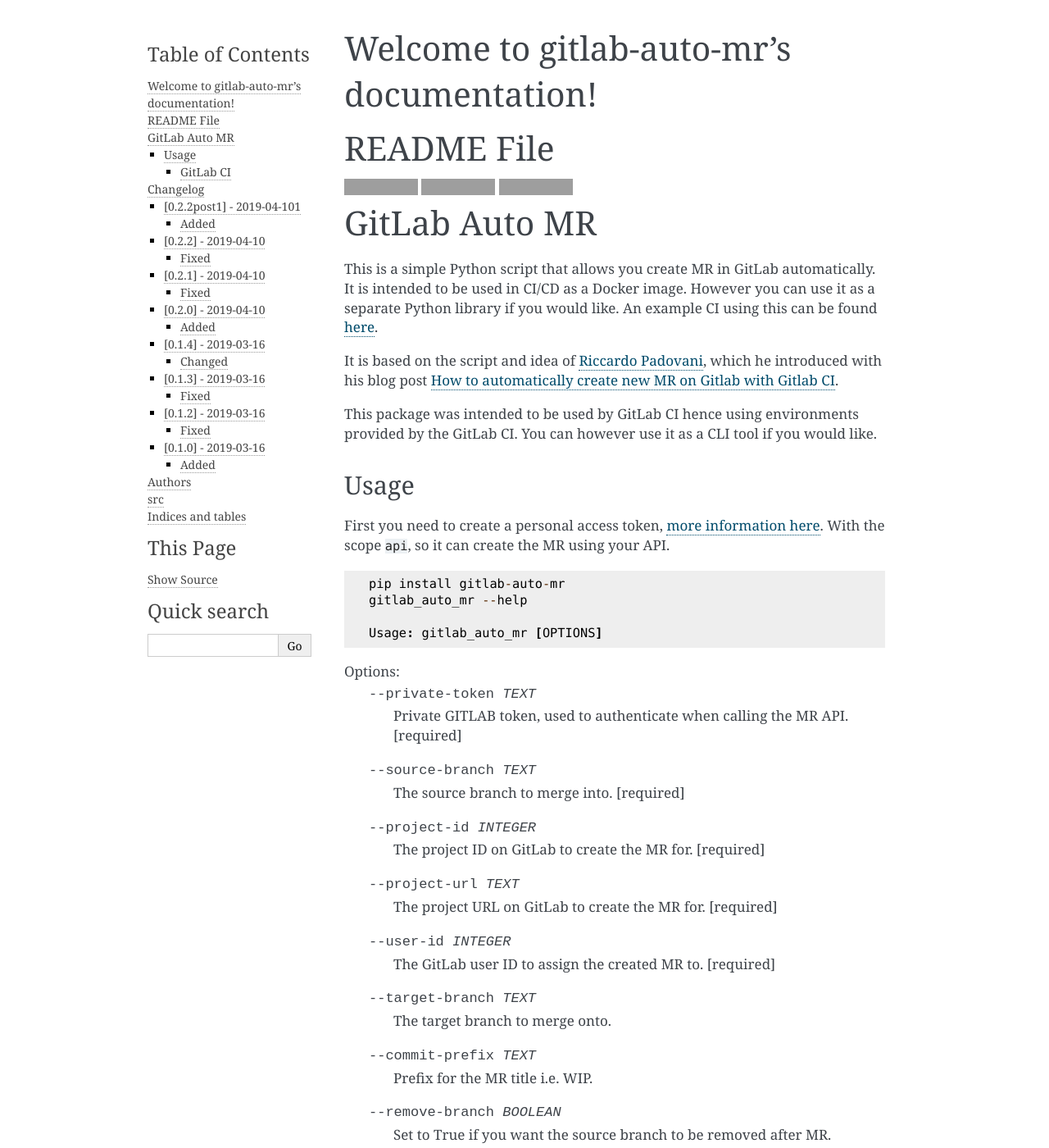
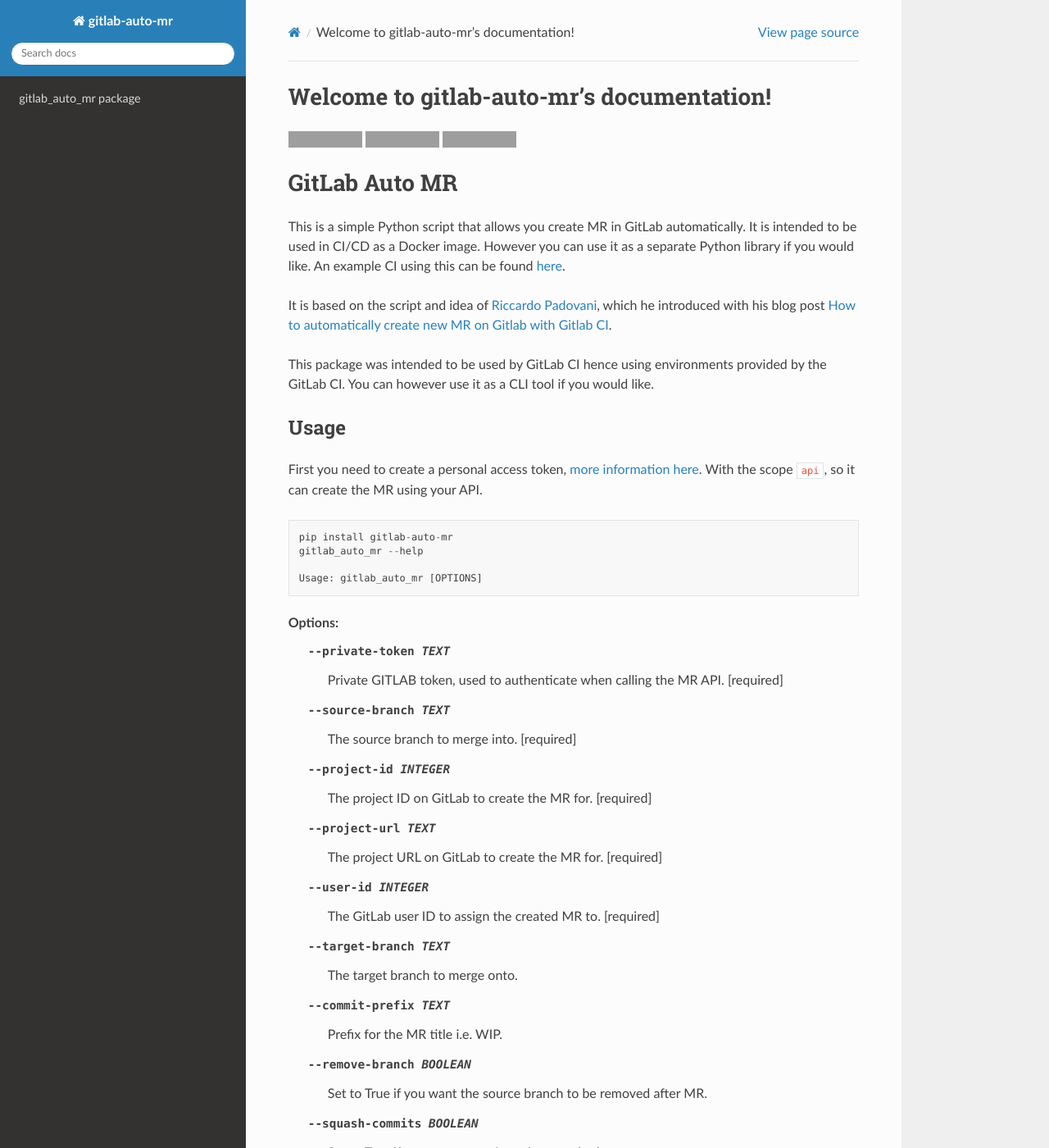
Before and after one commit to hmajid2301/gitlab-auto-mr, a Sphinx documentation site: the page built from docs/source/index.rst, in a window 1280 px wide and 1400 px high. Shown: the whole window at 82% size. Built offline with Sphinx 7.4.7 and the Read the Docs theme 2.0.0, drawn with Linux system fonts in a browser that asks for light colours; some of the changed text lies outside the part shown; grey boxes are pictures that could not be loaded.

Commit message:
:art: :memo: Changed docs to rtd style
Changed Sphinx docs style from classic default to rtd standard read the docs.

```diff
--- a/README.rst
+++ b/README.rst
@@ -106,8 +106,8 @@
 The format is based on `Keep a Changelog`_, and this project adheres to
 `Semantic Versioning`_.
 
-[0.2.2post1] - 2019-04-101
---------------------
+[0.2.2post1] - 2019-04-11
+-------------------------
 Added
 *****
 -  Updated a README with a Changelog
@@ -160,8 +160,8 @@
 .. _Keep a Changelog: https://keepachangelog.com/en/1.0.0/
 .. _Semantic Versioning: https://semver.org/spec/v2.0.0.html
 
-Authors
-=======
+Appendix
+========
 
 - Extra features: `Allsimon <https://gitlab.com/Allsimon/gitlab-auto-merge-request>`_
 - Forked from: `Tobias L. Maier <https://gitlab.com/tmaier/gitlab-auto-merge-request>`_
--- a/docs/source/conf.py
+++ b/docs/source/conf.py
@@ -10,19 +10,20 @@
 # add these directories to sys.path here. If the directory is relative to the
 # documentation root, use os.path.abspath to make it absolute, like shown here.
 #
-# import os
-# import sys
-# sys.path.insert(0, os.path.abspath('.'))
+import os
+import sys
+
+sys.path.insert(0, os.path.abspath("../../src"))
 
 
 # -- Project information -----------------------------------------------------
 
 project = "gitlab-auto-mr"
 copyright = "2019, Haseeb majid"
-author = "Haseeb majid"
+author = "Haseeb Majid"
 
 # The full version, including alpha/beta/rc tags
-release = "0.2.2post2"
+release = "0.2.2post1"
 
 
 # -- General configuration ---------------------------------------------------
@@ -46,7 +47,7 @@
 # The theme to use for HTML and HTML Help pages.  See the documentation for
 # a list of builtin themes.
 #
-html_theme = "alabaster"
+html_theme = "sphinx_rtd_theme"
 
 # Add any paths that contain custom static files (such as style sheets) here,
 # relative to this directory. They are copied after the builtin static files,
--- a/docs/source/index.rst
+++ b/docs/source/index.rst
@@ -10,9 +10,6 @@
    :maxdepth: 2
    :caption: Contents:
 
-README File
-===========
-
 .. include:: ../../README.rst
 .. include:: modules.rst
 
--- a/requirements.txt
+++ b/requirements.txt
@@ -33,6 +36,7 @@
 six==1.12.0
 snowballstemmer==1.2.1
 Sphinx==2.0.1
+sphinx-rtd-theme==0.4.3
 sphinxcontrib-applehelp==1.0.1
 sphinxcontrib-devhelp==1.0.1
 sphinxcontrib-htmlhelp==1.0.2
```
Also changed, not shown: other parts of requirements.txt (+5 -0 lines), 3 other files.
